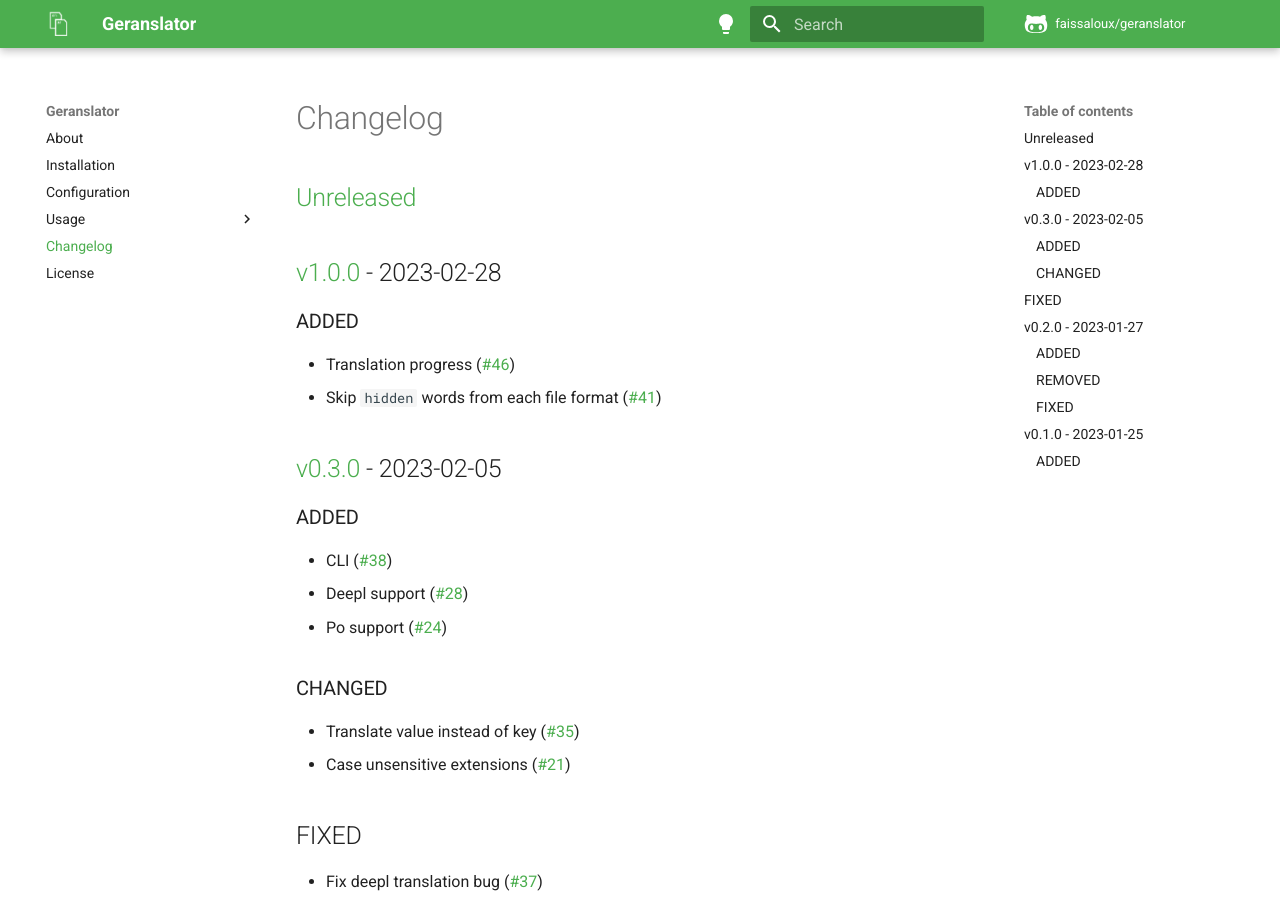
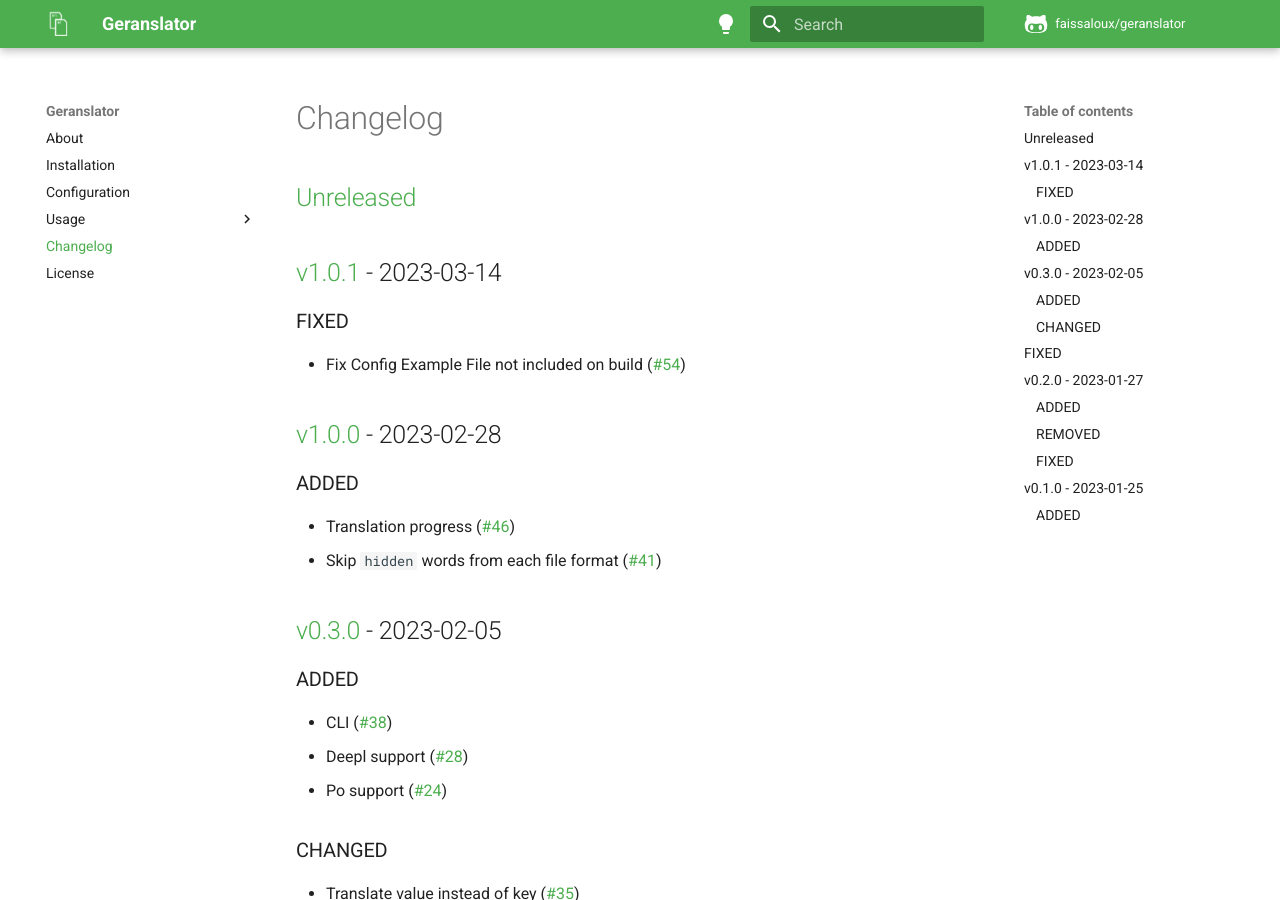
Before and after one commit to faissaloux/geranslator, an MkDocs documentation site: the page built from docs/changelog.md, in a window 1280 px wide and 900 px high. Built offline with MkDocs 1.6.1 and Material for MkDocs 9.7.7, drawn with Linux system fonts in a browser that asks for light colours; comment, search, counter and statistics services are not loaded.

Commit message:
CHANGELOG

```diff
--- a/docs/changelog.md
+++ b/docs/changelog.md
@@ -1,4 +1,8 @@
-## [Unreleased](https://github.com/faissaloux/geranslator/compare/v1.0.0...main)
+## [Unreleased](https://github.com/faissaloux/geranslator/compare/v1.0.1...main)
+
+## [v1.0.1](https://github.com/faissaloux/termspark/compare/v1.0.0...v1.0.1) - 2023-03-14
+### FIXED
+- Fix Config Example File not included on build ([#54](https://github.com/faissaloux/geranslator/pull/54))
 
 ## [v1.0.0](https://github.com/faissaloux/termspark/compare/v0.3.0...v1.0.0) - 2023-02-28
 ### ADDED
```
Also changed, not shown: CHANGELOG.md (+5 -1 lines).
